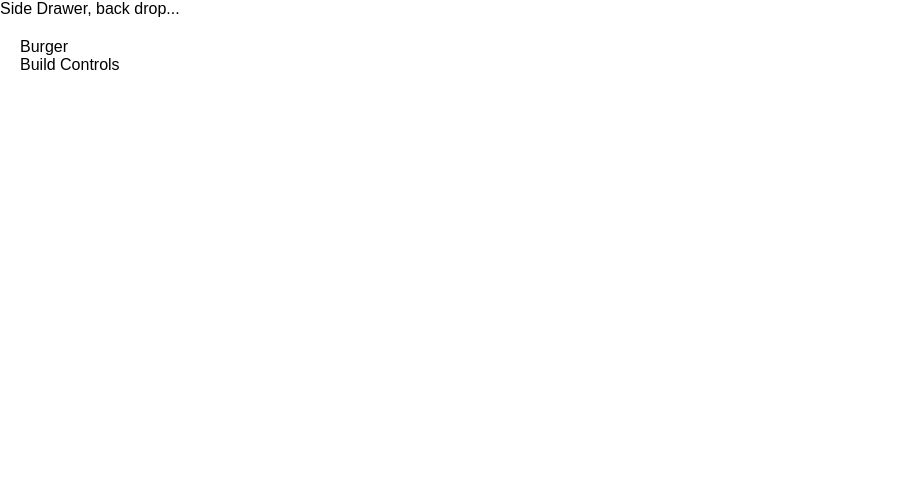
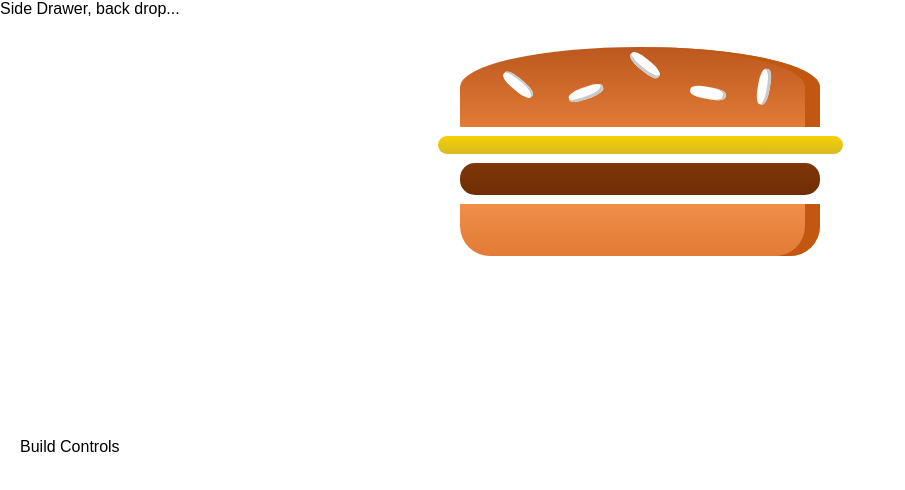
Before and after one commit to ciamac-da/react-burger-builder-app, a React app: page / in a window 1280 px wide. Shown: the top 490 px of the page, without its empty margins (0-905 px from the left). Built offline with nearby package versions, Linux system fonts and the light colour scheme; a web font is replaced by a local one.

Commit message:
Verified by Marti4n v1.0.6

```diff
--- /dev/null
+++ b/src/components/Burger/Burger.css
@@ -0,0 +1,30 @@
+.Burger {
+  width: 100%;
+  height: 250px;
+  margin: auto;
+  overflow: scroll;
+  font-weight: bolder;
+  text-align: center;
+  font-size: 1.2em;
+}
+
+@media (min-width: 1000px) and (min-height: 700px) {
+  .Burger {
+    width: 700px;
+    height: 600px;
+  }
+}
+
+@media (min-width: 500px) and (min-height: 401px) {
+  .Burger {
+    width: 450px;
+    height: 400px;
+  }
+}
+
+@media (min-width: 500px) and (max-height: 400px) {
+  .Burger {
+    width: 350px;
+    height: 300px;
+  }
+}
--- a/src/components/Burger/Burger.js
+++ b/src/components/Burger/Burger.js
@@ -0,0 +1,15 @@
+import React from 'react';
+import "./Burger.css";
+import BurgerIngredient from './BurgerIngredient/BurgerIngredient';
+
+const Burger = (props) => {
+    return (
+    <div className="Burger">
+  <BurgerIngredient type="bread-top" />
+  <BurgerIngredient type="cheese" />
+  <BurgerIngredient type="meat" />
+  <BurgerIngredient type="bread-bottom" />
+    </div> );
+}
+
+export default Burger;
--- a/src/components/Burger/BurgerIngredient/BurgerIngredient.js
+++ b/src/components/Burger/BurgerIngredient/BurgerIngredient.js
@@ -46,7 +46,7 @@
     }
 }
 
-BurgerIngredient.prototype = {
+BurgerIngredient.propTypes = {
     type: PropTypes.string.isRequired
 }
 
--- a/src/components/BurgerBulder/BurgerBuilder.js
+++ b/src/components/BurgerBulder/BurgerBuilder.js
@@ -1,11 +1,12 @@
 import React, { Component } from 'react';
 import Aux from '../../hoc/aux';
+import Burger from '../Burger/Burger';
 
 class BurgerBuilder extends Component {
 render(){
     return(
         <Aux>
-            <div>Burger</div>
+            <Burger />
             <div>Build Controls</div>
         </Aux>
     );
```
